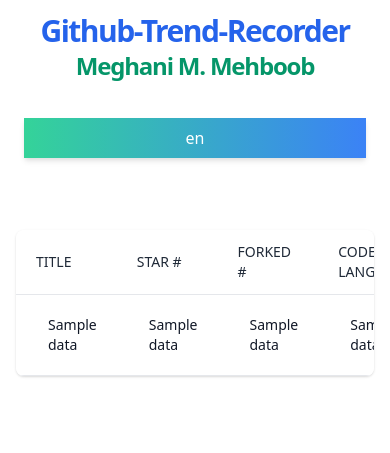
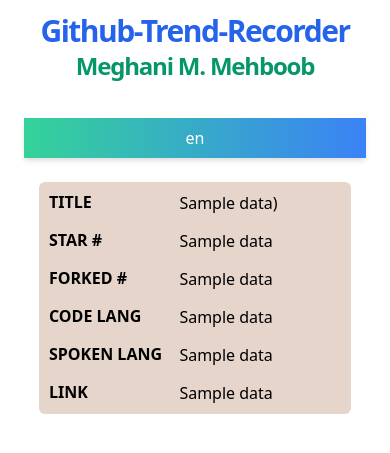
Before and after one commit to mehboob-dev/Github-Trend-Recorder, a Flask app: template templates/index.html in a window 390 px wide. Shown: the top 453 px of the page. Run offline with Flask 2, Linux system fonts and the light colour scheme; the template is opened without the code that fills it: most values are stand-ins (such as "Sample title", 1, 10 or a date in 2020).

Commit message:
Added Responsive Table

```diff
--- a/app.py
+++ b/app.py
@@ -14,14 +14,14 @@
 @app.route("/")
 def main():
     clangs = fdb.getallclang()
-    datas = fdb.getalldata().head().to_records()
+    datas = fdb.getalldata().head(10).to_records()
     return render_template("index.html", clangs=clangs[0:10], datas=datas)
 
 
 @app.route("/clang/<lang>")
 def clang(lang):
     langs = [lang]
-    datas = fdb.getallbycodelang(lang, "TrendStar").head().to_records()
+    datas = fdb.getallbycodelang(lang, "TrendStar").head(10).to_records()
     return render_template("index.html", clangs=langs, datas=datas)
 
 
--- /dev/null
+++ b/static/css/style.css
@@ -0,0 +1,95 @@
+table {
+  border-spacing: 1;
+  border-collapse: collapse;
+  background: white;
+  border-radius: 6px;
+  overflow: hidden;
+  min-width: calc(80%-0em);
+  width: 80%;
+  margin: 0 auto;
+  position: relative;
+  background: #e6d5cb;
+}
+table * {
+  position: relative;
+}
+table td, table th {
+  padding-left: 8px;
+}
+table thead tr {
+  height: 60px;
+  background: #e89084;
+  font-size: 16px;
+}
+table tbody tr {
+  height: 48px;
+  border-bottom: 1px solid #E3F1D5;
+}
+table tbody tr:last-child {
+  border: 0;
+}
+table td, table th {
+  text-align: left;
+}
+table td.l, table th.l {
+  text-align: right;
+}
+table td.c, table th.c {
+  text-align: center;
+}
+table td.r, table th.r {
+  text-align: center;
+}
+
+@media screen and (max-width: 35.5em) {
+  table {
+    display: block;
+  }
+  table > *, table tr, table td, table th {
+    display: block;
+  }
+  table thead {
+    display: none;
+  }
+  table tbody tr {
+    height: auto;
+    padding: 8px 0;
+  }
+  table tbody tr td {
+    padding-left: 45%;
+    margin-bottom: 12px;
+  }
+  table tbody tr td:last-child {
+    margin-bottom: 0;
+  }
+  table tbody tr td:before {
+    position: absolute;
+    font-weight: 700;
+    width: 40%;
+    left: 10px;
+    top: 0;
+  }
+  table tbody tr td:nth-child(1):before {
+    content: "TITLE";
+  }
+  table tbody tr td:nth-child(2):before {
+    content: "STAR #";
+  }
+  table tbody tr td:nth-child(3):before {
+    content: "FORKED #";
+  }
+  table tbody tr td:nth-child(4):before {
+    content: "CODE LANG";
+  }
+  table tbody tr td:nth-child(5):before {
+    content: "SPOKEN LANG";
+  }
+  table tbody tr td:nth-child(6):before {
+    content: "LINK";
+  }
+}
+
+blockquote {
+  color: white;
+  text-align: center;
+}
--- a/templates/index.html
+++ b/templates/index.html
@@ -7,6 +7,7 @@
     <meta name="viewport" content="width=device-width, initial-scale=1.0">
     <title>Github Trend Recorder</title>
     <link href="https://unpkg.com/tailwindcss@^2/dist/tailwind.min.css" rel="stylesheet">
+    <link rel="stylesheet" type="text/css" href="{{ url_for('static',filename='css/style.css') }}">
 </head>
 
 <body>
@@ -39,7 +40,7 @@
         {% endfor %}
     </div>
 
-    <div>
+    <!-- <div>
         <div class="container mx-auto px-4 sm:px-8 max-w-3/5">
             <div class="py-8">
                 <div class="-mx-4 sm:-mx-8 px-4 sm:px-8 py-4 overflow-x-auto">
@@ -62,6 +63,7 @@
                                     <th scope="col"
                                         class="px-5 py-3 bg-white border-b border-gray-200 text-gray-800 text-left text-sm uppercase font-normal">
                                         Spoken Language</th>
+                                        link</th>
                                     <th scope="col"
                                         class="w-1/6 px-5 py-3 bg-white border-b border-gray-200 text-gray-800 text-left text-sm uppercase font-normal">
                                         Link</th>
@@ -133,8 +135,35 @@
                 </div>
             </div>
         </div>
-    </div>
+    </div> -->
 
+
+    <table>
+        <thead>
+          <tr>
+            <th width="300px">TITLE</th>
+            <th>STAR #</th>
+            <th>FORKED #</th>
+            <th>CODE LANGUAGE</th>
+            <th>SPOKEN LANGUAGE</th>
+            <th width="300px">LINK</th>
+          </tr>
+        <thead>
+        <tbody>
+            {% for data in datas %}
+          <tr>
+            <td>{{ data[3] }})</td>
+            <td>{{ data[4] }}</td>
+            <td>{{ data[5] }}</td>
+            <td>{{ data[6] }}</td>
+            <td>{{ data[7] }}</td>
+            <td><a href="{{ data[8] }}">{{ data[8] }}</a></td>
+          </tr>
+            {% endfor %}
+        </tbody>
+      <table/>
+
+      <blockquote> Responsive Table </blockquote>
 </body>
 
 </html>
```
